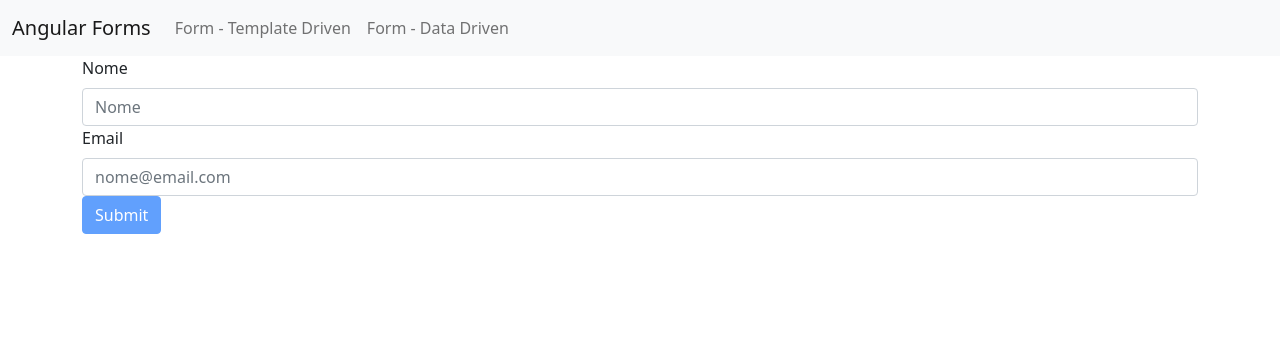
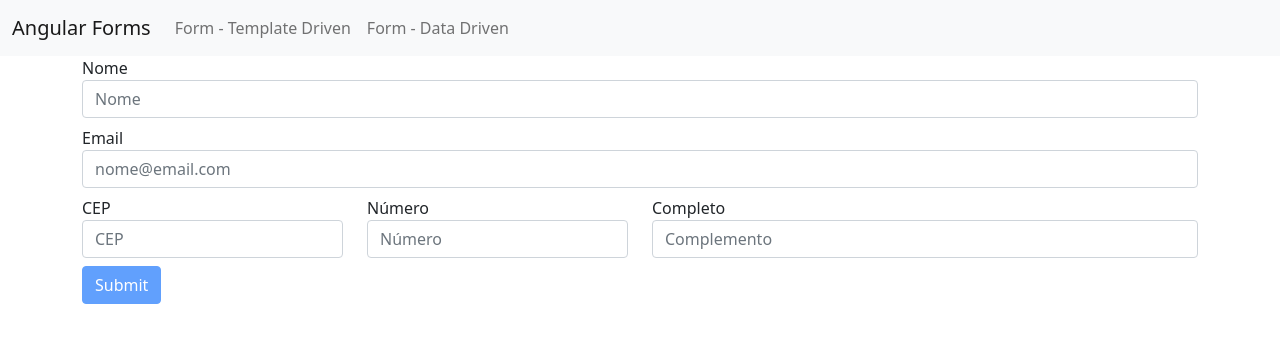
Before and after one commit to felipesilva87806/AngularForms, an Angular app: page /templateForm in a window 1280 px wide. Shown: the top 342 px of the page. Built offline with nearby package versions, Linux system fonts and the light colour scheme.

Commit message:
Alteracao Form

```diff
--- a/src/app/templeate-form/templeate-form.component.html
+++ b/src/app/templeate-form/templeate-form.component.html
@@ -1,28 +1,56 @@
-<form class="" (ngSubmit)="onSubmit()">
-    <div class="form-group">
-
+<form (ngSubmit)="onSubmit()">
+    <div class="form-group mb-2">
         <div class="col-sm-12">
-            <label for="nome" class="form-label">Nome</label>
+            <label for="nome" class="control-label">Nome</label>
         </div>
-
-
+        <div class="col-sm-12">
             <input type="text" [class.is-invalid]="!nome.valid && nome.touched" class="form-control" placeholder="Nome"
                 required [(ngModel)]="usuario.nome" name="nome" #nome="ngModel">
         </div>
         <div *ngIf="!nome.valid && nome.touched" class="alert alert-danger" role="alert">
             Nome é obrigatório.
         </div>
-
-    <div class="form-group">
-        <label for="email" class="form-label">Email</label>
+    </div>
+    <div class="form-group mb-2">
+        <div class="col-sm-12">
+            <label for="email" class="control-label">Email</label>
+        </div>
+        <div class="col-sm-12">
             <input type="email" [class.is-invalid]="!email.valid && email.touched" class="form-control"
                 placeholder="nome@email.com" required email [(ngModel)]="usuario.email" name="email" #email="ngModel">
         </div>
         <div *ngIf="!email.valid && email.touched" class="alert alert-danger" role="alert">
             Email é obrigatório.
         </div>
+    </div>
+
+    <div class="form-group row mb-2">
+        <div class="col-md-3">
+            <label for="cep" class="control-label">CEP</label>
+            <input type="text" id="cep" [class.is-invalid]="!cep.valid && cep.touched" class="form-control"
+                placeholder="CEP" ngModel required name="cep" #cep="ngModel">
+            <div *ngIf="!cep.valid && cep.touched" class="alert alert-danger" role="alert">
+                CEP é obrigatório.
+            </div>
+        </div>
+        <div class="col-md-3">
+            <label for="numero" class="control-label">Número</label>
+            <input type="text" id="numero" [class.is-invalid]="!numero.valid && numero.touched" class="form-control"
+                placeholder="Número" ngModel required name="numero" #numero="ngModel">
+            <div *ngIf="!numero.valid && numero.touched" class="alert alert-danger" role="alert">
+                Número é obrigatório.
+            </div>
+        </div>
+        <div class="col-md-6">
+            <label for="complemento" class="control-label">Completo</label>
+            <input type="text" id="complemento" class="form-control"
+                placeholder="Complemento" ngModel required name="complemento" #complemento="ngModel">
+        </div>
+    </div>
+
+
+
     <button type="submit" class="btn btn-primary" [disabled]="!nome.valid || !email.valid">Submit</button>
     <!-- AQUI VALIDAMOS A VARIAVEL CRIADA NOS <INPUTS>, ASSIM PEGAMOS A PROPRIEDADE 'VALID'
     ONDE VALIDAMOS SE ESTIVER TRUE HABILITA O BOTAO-->
-
 </form>
```
Lines whose indentation alone changed are shown as unchanged.
